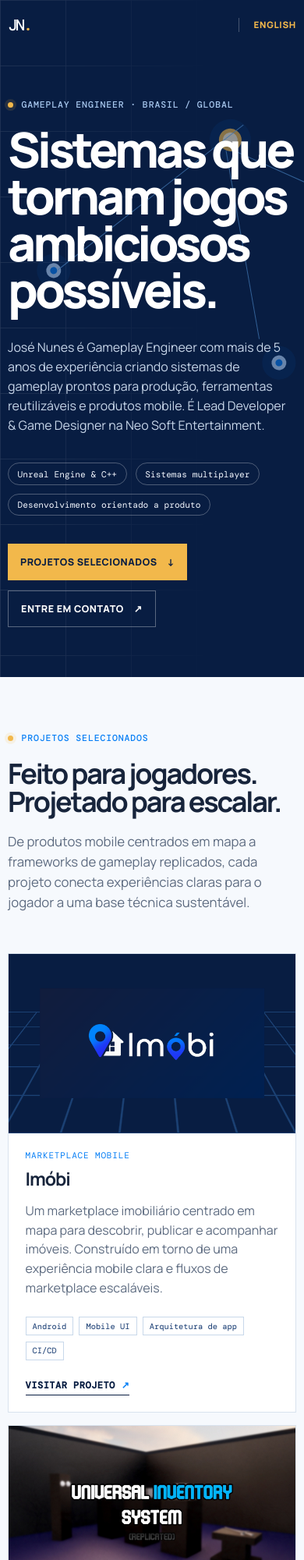
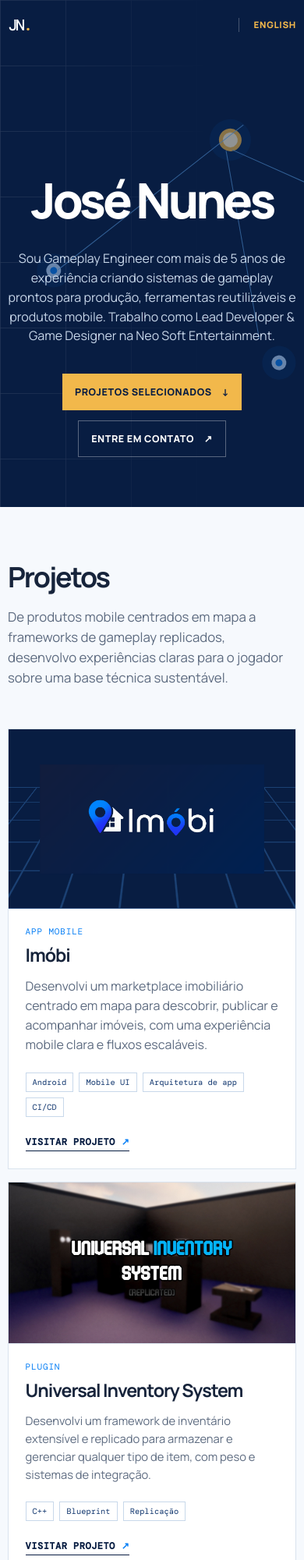
Before and after one commit to frytinhas/frytinhas.github.io, an Astro site: page /pt in a window 390 px wide. Shown: the top 2000 px of the page at 78% size. Built offline with nearby package versions, Linux system fonts and the light colour scheme; Astro itself is replaced by a stand-in of ours.

Commit message:
chore: Remove and center some divs

```diff
--- a/src/components/PortfolioPage.astro
+++ b/src/components/PortfolioPage.astro
@@ -35,12 +35,8 @@ const socials = {
       <i class="line line-a"></i><i class="line line-b"></i><i class="line line-c"></i>
     </div>
     <div class="container hero-inner">
-      <p class="eyebrow"><span></span>{copy.hero.label}</p>
       <h1 id="hero-title">{copy.hero.headline}</h1>
       <p class="hero-intro">{copy.hero.intro}</p>
-      <ul class="hero-facts" aria-label={locale === 'pt' ? 'Especialidades' : 'Specialties'}>
-        {copy.hero.facts.map((fact) => <li>{fact}</li>)}
-      </ul>
       <div class="hero-actions">
         <a class="button button-primary" href="#work">{copy.hero.projects}<span aria-hidden="true">↓</span></a>
         <a class="button button-quiet" href="#contact">{copy.hero.contact}<span aria-hidden="true">↗</span></a>
@@ -50,7 +46,6 @@ const socials = {
 
   <section id="work" class="section container" aria-labelledby="work-title">
     <div class="section-heading">
-      <p class="eyebrow ink"><span></span>{copy.projects.label}</p>
       <h2 id="work-title">{copy.projects.title}</h2>
       <p>{copy.projects.intro}</p>
     </div>
@@ -99,7 +94,6 @@ const socials = {
   <section id="experience" class="section section-dark" aria-labelledby="experience-title">
     <div class="container">
       <div class="section-heading light">
-        <p class="eyebrow"><span></span>{copy.experiences.label}</p>
         <h2 id="experience-title">{copy.experiences.title}</h2>
         <p>{copy.experiences.intro}</p>
       </div>
@@ -114,7 +108,6 @@ const socials = {
 
   <section id="expertise" class="section container" aria-labelledby="expertise-title">
     <div class="section-heading">
-      <p class="eyebrow ink"><span></span>{copy.expertise.label}</p>
       <h2 id="expertise-title">{copy.expertise.title}</h2>
     </div>
     <div class="expertise-grid">
@@ -124,7 +117,7 @@ const socials = {
 
   <section id="contact" class="contact-section" aria-labelledby="contact-title">
     <div class="container contact-inner">
-      <div><p class="eyebrow"><span></span>{copy.contact.label}</p><h2 id="contact-title">{copy.contact.title}</h2><p>{copy.contact.intro}</p></div>
+      <div><h2 id="contact-title">{copy.contact.title}</h2><p>{copy.contact.intro}</p></div>
       <div class="contact-links">
         <a href={socials.email}>{copy.contact.email}<span>contactfrytinhas1910@gmail.com</span></a>
         <a href={socials.linkedin} target="_blank" rel="noopener noreferrer">{copy.contact.linkedin}<span>/in/jg-nunes</span></a>
--- a/src/data/portfolio.ts
+++ b/src/data/portfolio.ts
@@ -26,11 +26,11 @@ type PortfolioCopy = {
   navigation: { about: string; work: string; experience: string; expertise: string; contact: string };
   languageLabel: string;
   switchLanguage: string;
-  hero: { label: string; headline: string; intro: string; facts: string[]; projects: string; contact: string };
-  projects: { label: string; title: string; intro: string; visit: string; otherLabel: string };
-  experiences: { label: string; title: string; intro: string };
-  expertise: { label: string; title: string; groups: { label: string; items: string[] }[] };
-  contact: { label: string; title: string; intro: string; email: string; linkedin: string; github: string };
+  hero: { headline: string; intro: string; projects: string; contact: string };
+  projects: { title: string; intro: string; visit: string; otherLabel: string };
+  experiences: { title: string; intro: string };
+  expertise: { title: string; groups: { label: string; items: string[] }[] };
+  contact: { title: string; intro: string; email: string; linkedin: string; github: string };
   footer: string;
   projectsList: Project[];
   experiencesList: Experience[];
@@ -53,28 +53,23 @@ export const portfolio: Record<Locale, PortfolioCopy> = {
     languageLabel: 'Language',
     switchLanguage: 'Português',
     hero: {
-      label: 'Gameplay Engineer · Brazil / Global',
-      headline: 'Systems that make ambitious games feel possible.',
-      intro: 'José Nunes is a Gameplay Engineer with 5+ years of experience building production-ready gameplay systems, reusable tools, and mobile products. He is Lead Developer & Game Designer at Neo Soft Entertainment.',
-      facts: ['Unreal Engine & C++', 'Multiplayer systems', 'Product-minded development'],
+      headline: 'José Nunes',
+      intro: 'I am a Gameplay Engineer with 5+ years of experience building production-ready gameplay systems, reusable tools, and mobile products. I work as Lead Developer & Game Designer at Neo Soft Entertainment.',
       projects: 'Selected work',
       contact: 'Get in touch',
     },
     projects: {
-      label: 'Selected work',
-      title: 'Built for players. Designed to scale.',
-      intro: 'From map-first mobile products to replicated gameplay frameworks, each project connects clear player-facing experiences with maintainable technical foundations.',
+      title: 'Projects',
+      intro: 'From map-first mobile products to replicated gameplay frameworks, I build clear player-facing experiences on maintainable technical foundations.',
       visit: 'Visit project',
       otherLabel: 'More selected work',
     },
     experiences: {
-      label: 'Experience',
-      title: 'Hands-on work across teams, platforms, and systems.',
-      intro: 'A compact record of building gameplay, leading delivery, and collaborating remotely with multidisciplinary teams.',
+      title: 'Career',
+      intro: 'My experience building gameplay, leading delivery, and collaborating remotely with multidisciplinary teams.',
     },
     expertise: {
-      label: 'Technical perspective',
-      title: 'Engineering that stays useful after the feature ships.',
+      title: 'Technical Knowledge',
       groups: [
         { label: 'Gameplay systems', items: ['Replication & multiplayer', 'EOS & matchmaking', 'Gameplay Ability System', 'Common UI & Enhanced Input', 'AI, UI & game design'] },
         { label: 'Languages & engines', items: ['C++', 'C#', 'Blueprint', 'Verse', 'Python & Shell', 'Unreal Engine & Unity'] },
@@ -82,26 +77,25 @@ export const portfolio: Record<Locale, PortfolioCopy> = {
       ],
     },
     contact: {
-      label: 'Contact',
       title: 'Get in touch.',
       intro: 'For gameplay engineering, technical collaboration, or a good systems conversation.',
       email: 'Email',
       linkedin: 'LinkedIn',
       github: 'GitHub',
     },
-    footer: '© 2026 José Nunes. Built with care.',
+    footer: '© 2026 José Nunes.',
     projectsList: [
-      { name: 'Imóbi', kind: 'Mobile marketplace', description: 'A map-first real-estate marketplace for discovering, publishing, and managing properties. Built around a clear mobile experience and scalable marketplace flows.', tags: ['Android', 'Mobile UI', 'App architecture', 'CI/CD'], href: external.imobi, image: '/projects/imobi.png', imageAlt: 'Imóbi app graphic', featured: true },
-      { name: 'Universal Inventory System', kind: 'Unreal Engine plugin', description: 'A replicated, extensible inventory framework for storing and managing any item type, with weight and integration systems.', tags: ['C++', 'Blueprint', 'Replication'], href: external.inventory, image: '/projects/inventory.jpg', imageAlt: 'Universal Inventory System preview' },
-      { name: 'Universal Interaction System', kind: 'Unreal Engine plugin', description: 'A documented replicated interaction framework that validates and executes gameplay interactions simply and reliably.', tags: ['C++', 'Blueprint', 'Replication'], href: external.interaction, image: '/projects/interaction.jpg', imageAlt: 'Universal Interaction System preview' },
-      { name: 'Universal Economy System', kind: 'Unreal Engine plugin', description: 'A multiplayer-ready economy layer for currencies, player money, storage methods, and game-specific monetary systems.', tags: ['C++', 'Blueprint', 'Replication'], href: external.economy, image: '/projects/economy.jpg', imageAlt: 'Universal Economy System preview' },
-      { name: 'FRONTLINE', kind: 'Tactical shooter', description: 'Gameplay work for a competitive tactical shooter, spanning multiplayer systems, EOS matchmaking, Steam integration, UI, and replicated game state.', tags: ['Unreal Engine', 'C++', 'EOS', 'GAS'], href: external.frontline, image: '/projects/frontline.jpg', imageAlt: 'FRONTLINE game key art', metric: '14k+ Steam wishlists' },
-      { name: 'Fries Library', kind: 'Engine tools', description: 'A C++ utility library that fills practical Unreal Engine gaps with developer-focused functions exposed to Blueprint.', tags: ['Unreal Engine', 'C++', 'Blueprint'], href: external.fries, image: '/projects/fries.jpg', imageAlt: 'Fries Library preview' },
+      { name: 'Imóbi', kind: 'Mobile App', description: 'I developed a map-first real-estate marketplace for discovering, publishing, and managing properties, with a clear mobile experience and scalable marketplace flows.', tags: ['Android', 'Mobile UI', 'App architecture', 'CI/CD'], href: external.imobi, image: '/projects/imobi.png', imageAlt: 'Imóbi app graphic', featured: true },
+      { name: 'Universal Inventory System', kind: 'Plugin', description: 'I developed a replicated, extensible inventory framework for storing and managing any item type, with weight and integration systems.', tags: ['C++', 'Blueprint', 'Replication'], href: external.inventory, image: '/projects/inventory.jpg', imageAlt: 'Universal Inventory System preview' },
+      { name: 'Universal Interaction System', kind: 'Plugin', description: 'I developed a documented replicated interaction framework that validates and executes gameplay interactions simply and reliably.', tags: ['C++', 'Blueprint', 'Replication'], href: external.interaction, image: '/projects/interaction.jpg', imageAlt: 'Universal Interaction System preview' },
+      { name: 'Universal Economy System', kind: 'Plugin', description: 'I developed a multiplayer-ready economy layer for currencies, player money, storage methods, and game-specific monetary systems.', tags: ['C++', 'Blueprint', 'Replication'], href: external.economy, image: '/projects/economy.jpg', imageAlt: 'Universal Economy System preview' },
+      { name: 'FRONTLINE', kind: 'Tactical shooter', description: 'I worked on gameplay for a competitive tactical shooter, including multiplayer systems, EOS matchmaking, Steam integration, UI, and replicated game state.', tags: ['Unreal Engine', 'C++', 'EOS', 'GAS'], href: external.frontline, image: '/projects/frontline.jpg', imageAlt: 'FRONTLINE game key art', metric: '14k+ Steam wishlists' },
+      { name: 'Fries Library', kind: 'Engine tools', description: 'I developed a C++ utility library that fills practical Unreal Engine gaps with developer-focused functions exposed to Blueprint.', tags: ['Unreal Engine', 'C++', 'Blueprint'], href: external.fries, image: '/projects/fries.jpg', imageAlt: 'Fries Library preview' },
     ],
     experiencesList: [
-      { company: 'Poseidon Studios', role: 'Pleno Gameplay Engineer', period: 'Jan 2026 — Jun 2026', location: 'Bucharest, Romania · Remote', description: 'Built gameplay features, UI, AI, and scalable frameworks for AA Unreal Engine projects in C++ and Blueprint.' },
-      { company: 'Neo Soft Entertainment', role: 'Lead Developer & Game Designer', period: 'Feb 2025 — Present', location: 'Salvador, Brazil · Remote', description: 'Leads multidisciplinary delivery across commercial games and software, connecting technical architecture, gameplay design, and production decisions.' },
-      { company: 'Freelance', role: 'Software & Gameplay Developer', period: 'Nov 2022 — Present', location: 'Worldwide · Remote', description: 'Delivers custom games, software, multiplayer systems, backend integrations, and production-ready tooling for distributed clients.' },
+      { company: 'Poseidon Studios', role: 'Pleno Gameplay Engineer', period: 'Jan 2026 — Jun 2026', location: 'Bucharest, Romania · Remote', description: 'I built gameplay features, UI, AI, and scalable frameworks for AA Unreal Engine projects in C++ and Blueprint.' },
+      { company: 'Neo Soft Entertainment', role: 'Lead Developer & Game Designer', period: 'Feb 2025 — Present', location: 'Salvador, Brazil · Remote', description: 'I lead multidisciplinary delivery across commercial games and software, connecting technical architecture, gameplay design, and production decisions.' },
+      { company: 'Freelance', role: 'Software & Gameplay Developer', period: 'Nov 2022 — Present', location: 'Worldwide · Remote', description: 'I develop custom games, software, multiplayer systems, backend integrations, and production-ready tooling for distributed clients.' },
     ],
   },
   pt: {
@@ -111,28 +105,23 @@ export const portfolio: Record<Locale, PortfolioCopy> = {
     languageLabel: 'Idioma',
     switchLanguage: 'English',
     hero: {
-      label: 'Gameplay Engineer · Brasil / Global',
-      headline: 'Sistemas que tornam jogos ambiciosos possíveis.',
-      intro: 'José Nunes é Gameplay Engineer com mais de 5 anos de experiência criando sistemas de gameplay prontos para produção, ferramentas reutilizáveis e produtos mobile. É Lead Developer & Game Designer na Neo Soft Entertainment.',
-      facts: ['Unreal Engine & C++', 'Sistemas multiplayer', 'Desenvolvimento orientado a produto'],
+      headline: 'José Nunes',
+      intro: 'Sou Gameplay Engineer com mais de 5 anos de experiência criando sistemas de gameplay prontos para produção, ferramentas reutilizáveis e produtos mobile. Trabalho como Lead Developer & Game Designer na Neo Soft Entertainment.',
       projects: 'Projetos selecionados',
       contact: 'Entre em contato',
     },
     projects: {
-      label: 'Projetos selecionados',
-      title: 'Feito para jogadores. Projetado para escalar.',
-      intro: 'De produtos mobile centrados em mapa a frameworks de gameplay replicados, cada projeto conecta experiências claras para o jogador a uma base técnica sustentável.',
+      title: 'Projetos',
+      intro: 'De produtos mobile centrados em mapa a frameworks de gameplay replicados, desenvolvo experiências claras para o jogador sobre uma base técnica sustentável.',
       visit: 'Visitar projeto',
       otherLabel: 'Mais projetos selecionados',
     },
     experiences: {
-      label: 'Experiência',
-      title: 'Trabalho prático entre equipes, plataformas e sistemas.',
-      intro: 'Um histórico conciso de desenvolvimento de gameplay, liderança de entregas e colaboração remota com equipes multidisciplinares.',
+      title: 'Carreira',
+      intro: 'Minha experiência no desenvolvimento de gameplay, na liderança de entregas e na colaboração remota com equipes multidisciplinares.',
     },
     expertise: {
-      label: 'Perspectiva técnica',
-      title: 'Engenharia que continua útil depois que a feature é entregue.',
+      title: 'Conhecimento Técnico',
       groups: [
         { label: 'Sistemas de gameplay', items: ['Replicação & multiplayer', 'EOS & matchmaking', 'Gameplay Ability System', 'Common UI & Enhanced Input', 'IA, UI & game design'] },
         { label: 'Linguagens & engines', items: ['C++', 'C#', 'Blueprint', 'Verse', 'Python & Shell', 'Unreal Engine & Unity'] },
@@ -140,26 +129,25 @@ export const portfolio: Record<Locale, PortfolioCopy> = {
       ],
     },
     contact: {
-      label: 'Contato',
       title: 'Entre em contato.',
       intro: 'Para engenharia de gameplay, colaboração técnica ou uma boa conversa sobre sistemas.',
       email: 'E-mail',
       linkedin: 'LinkedIn',
       github: 'GitHub',
     },
-    footer: '© 2026 José Nunes. Feito com cuidado.',
+    footer: '© 2026 José Nunes.',
     projectsList: [
-      { name: 'Imóbi', kind: 'Marketplace mobile', description: 'Um marketplace imobiliário centrado em mapa para descobrir, publicar e acompanhar imóveis. Construído em torno de uma experiência mobile clara e fluxos de marketplace escaláveis.', tags: ['Android', 'Mobile UI', 'Arquitetura de app', 'CI/CD'], href: external.imobi, image: '/projects/imobi.png', imageAlt: 'Arte do app Imóbi', featured: true },
-      { name: 'Universal Inventory System', kind: 'Plugin para Unreal Engine', description: 'Um framework de inventário extensível e replicado para armazenar e gerenciar qualquer tipo de item, com peso e sistemas de integração.', tags: ['C++', 'Blueprint', 'Replicação'], href: external.inventory, image: '/projects/inventory.jpg', imageAlt: 'Prévia do Universal Inventory System' },
-      { name: 'Universal Interaction System', kind: 'Plugin para Unreal Engine', description: 'Um framework de interação replicado e documentado que valida e executa interações de gameplay de forma simples e confiável.', tags: ['C++', 'Blueprint', 'Replicação'], href: external.interaction, image: '/projects/interaction.jpg', imageAlt: 'Prévia do Universal Interaction System' },
-      { name: 'Universal Economy System', kind: 'Plugin para Unreal Engine', description: 'Uma camada de economia pronta para multiplayer, com moedas, dinheiro do jogador, métodos de armazenamento e sistemas monetários específicos para cada jogo.', tags: ['C++', 'Blueprint', 'Replicação'], href: external.economy, image: '/projects/economy.jpg', imageAlt: 'Prévia do Universal Economy System' },
-      { name: 'FRONTLINE', kind: 'Tactical shooter', description: 'Trabalho de gameplay para um shooter tático competitivo, incluindo sistemas multiplayer, matchmaking com EOS, Steam, UI e estado de jogo replicado.', tags: ['Unreal Engine', 'C++', 'EOS', 'GAS'], href: external.frontline, image: '/projects/frontline.jpg', imageAlt: 'Key art de FRONTLINE', metric: '14 mil+ wishlists na Steam' },
-      { name: 'Fries Library', kind: 'Ferramentas de engine', description: 'Uma biblioteca de utilitários em C++ que resolve lacunas práticas da Unreal Engine com funções voltadas a desenvolvedores e expostas ao Blueprint.', tags: ['Unreal Engine', 'C++', 'Blueprint'], href: external.fries, image: '/projects/fries.jpg', imageAlt: 'Prévia da Fries Library' },
+      { name: 'Imóbi', kind: 'App Mobile', description: 'Desenvolvi um marketplace imobiliário centrado em mapa para descobrir, publicar e acompanhar imóveis, com uma experiência mobile clara e fluxos escaláveis.', tags: ['Android', 'Mobile UI', 'Arquitetura de app', 'CI/CD'], href: external.imobi, image: '/projects/imobi.png', imageAlt: 'Arte do app Imóbi', featured: true },
+      { name: 'Universal Inventory System', kind: 'Plugin', description: 'Desenvolvi um framework de inventário extensível e replicado para armazenar e gerenciar qualquer tipo de item, com peso e sistemas de integração.', tags: ['C++', 'Blueprint', 'Replicação'], href: external.inventory, image: '/projects/inventory.jpg', imageAlt: 'Prévia do Universal Inventory System' },
+      { name: 'Universal Interaction System', kind: 'Plugin', description: 'Desenvolvi um framework de interação replicado e documentado que valida e executa interações de gameplay de forma simples e confiável.', tags: ['C++', 'Blueprint', 'Replicação'], href: external.interaction, image: '/projects/interaction.jpg', imageAlt: 'Prévia do Universal Interaction System' },
+      { name: 'Universal Economy System', kind: 'Plugin', description: 'Desenvolvi uma camada de economia pronta para multiplayer, com moedas, dinheiro do jogador, métodos de armazenamento e sistemas monetários específicos para cada jogo.', tags: ['C++', 'Blueprint', 'Replicação'], href: external.economy, image: '/projects/economy.jpg', imageAlt: 'Prévia do Universal Economy System' },
+      { name: 'FRONTLINE', kind: 'Tactical shooter', description: 'Trabalhei no gameplay de um shooter tático competitivo, incluindo sistemas multiplayer, matchmaking com EOS, Steam, UI e estado de jogo replicado.', tags: ['Unreal Engine', 'C++', 'EOS', 'GAS'], href: external.frontline, image: '/projects/frontline.jpg', imageAlt: 'Key art de FRONTLINE', metric: '14 mil+ wishlists na Steam' },
+      { name: 'Fries Library', kind: 'Ferramentas de engine', description: 'Desenvolvi uma biblioteca de utilitários em C++ que resolve lacunas práticas da Unreal Engine com funções voltadas a desenvolvedores e expostas ao Blueprint.', tags: ['Unreal Engine', 'C++', 'Blueprint'], href: external.fries, image: '/projects/fries.jpg', imageAlt: 'Prévia da Fries Library' },
     ],
     experiencesList: [
-      { company: 'Poseidon Studios', role: 'Pleno Gameplay Engineer', period: 'Jan 2026 — Jun 2026', location: 'Bucareste, Romênia · Remoto', description: 'Desenvolveu features de gameplay, UI, IA e frameworks escaláveis para projetos AA em Unreal Engine com C++ e Blueprint.' },
-      { company: 'Neo Soft Entertainment', role: 'Lead Developer & Game Designer', period: 'Fev 2025 — Presente', location: 'Salvador, Brasil · Remoto', description: 'Lidera entregas multidisciplinares em games e software comercial, conectando arquitetura técnica, game design e decisões de produção.' },
-      { company: 'Freelance', role: 'Desenvolvedor de Software & Gameplay', period: 'Nov 2022 — Presente', location: 'Global · Remoto', description: 'Entrega jogos, software, sistemas multiplayer, integrações de backend e ferramentas prontas para produção a clientes distribuídos.' },
+      { company: 'Poseidon Studios', role: 'Pleno Gameplay Engineer', period: 'Jan 2026 — Jun 2026', location: 'Bucareste, Romênia · Remoto', description: 'Desenvolvi features de gameplay, UI, IA e frameworks escaláveis para projetos AA em Unreal Engine com C++ e Blueprint.' },
+      { company: 'Neo Soft Entertainment', role: 'Lead Developer & Game Designer', period: 'Fev 2025 — Presente', location: 'Salvador, Brasil · Remoto', description: 'Lidero entregas multidisciplinares em games e software comercial, conectando arquitetura técnica, game design e decisões de produção.' },
+      { company: 'Freelance', role: 'Desenvolvedor de Software & Gameplay', period: 'Nov 2022 — Presente', location: 'Global · Remoto', description: 'Desenvolvo jogos, software, sistemas multiplayer, integrações de backend e ferramentas prontas para produção para clientes distribuídos.' },
     ],
   },
 };
--- a/src/styles/global.css
+++ b/src/styles/global.css
@@ -39,15 +39,10 @@ button, a { -webkit-tap-highlight-color: transparent; }
 
 .hero { min-height: 700px; position: relative; overflow: hidden; isolation: isolate; background: var(--navy); color: var(--white); display: flex; align-items: end; padding: 11rem 0 5.5rem; }
 .hero::after { content: ''; position: absolute; inset: 0; z-index: -1; opacity: .12; background-image: linear-gradient(rgba(255,255,255,.7) 1px, transparent 1px), linear-gradient(90deg, rgba(255,255,255,.7) 1px, transparent 1px); background-size: 84px 84px; mask-image: linear-gradient(to right, black, transparent 70%); }
-.hero-inner { position: relative; }
-.eyebrow { font: 500 .72rem/1.2 var(--mono); letter-spacing: .075em; text-transform: uppercase; color: #a9c9f0; display: flex; align-items: center; gap: .65rem; margin: 0 0 1.25rem; }
-.eyebrow span { width: 7px; height: 7px; border-radius: 99px; background: var(--gold); box-shadow: 0 0 0 4px rgba(242,184,75,.13); }
-.eyebrow.ink { color: var(--blue); }
-.hero h1 { max-width: 860px; margin: 0; letter-spacing: -.065em; font-size: clamp(3.2rem, 8vw, 7rem); line-height: .96; font-weight: 800; }
-.hero-intro { font-size: clamp(1rem, 1.8vw, 1.25rem); max-width: 650px; margin: 2rem 0 0; color: #c7d6e9; }
-.hero-facts { display: flex; flex-wrap: wrap; padding: 0; margin: 2.25rem 0; list-style: none; gap: .7rem; }
-.hero-facts li { border: 1px solid rgba(255,255,255,.28); border-radius: 99px; padding: .38rem .72rem; color: #f4f8ff; font: .7rem var(--mono); }
-.hero-actions { display: flex; flex-wrap: wrap; gap: .8rem; }
+.hero-inner { position: relative; text-align: center; }
+.hero h1 { max-width: 860px; margin: 0 auto; letter-spacing: -.065em; font-size: clamp(3.2rem, 8vw, 7rem); line-height: .96; font-weight: 800; }
+.hero-intro { font-size: clamp(1rem, 1.8vw, 1.25rem); max-width: 650px; margin: 2rem auto 0; color: #c7d6e9; }
+.hero-actions { display: flex; flex-wrap: wrap; justify-content: center; gap: .8rem; margin-top: 2.25rem; }
 .button { display: inline-flex; gap: .8rem; align-items: center; min-height: 47px; padding: .75rem 1rem; font-size: .78rem; font-weight: 800; text-decoration: none; text-transform: uppercase; letter-spacing: .045em; }
 .button-primary { color: var(--navy); background: var(--gold); }
 .button-primary:hover { background: #ffd57d; }
@@ -111,8 +106,6 @@ button, a { -webkit-tap-highlight-color: transparent; }
 
 .contact-section { color: var(--white); background: var(--blue); padding: 5.5rem 0; }
 .contact-inner { display: grid; grid-template-columns: 1fr 1fr; gap: 3rem; align-items: end; }
-.contact-inner .eyebrow { color: #dfeeff; }
-.contact-inner .eyebrow span { background: var(--gold); }
 .contact-inner > div:first-child > p:last-child { max-width: 430px; color: #e2effe; margin: 1.25rem 0 0; }
 .contact-links { display: grid; gap: .75rem; }
 .contact-links a { border-bottom: 1px solid rgba(255,255,255,.47); padding: .75rem 0; text-decoration: none; font-weight: 800; display: flex; justify-content: space-between; gap: 1rem; }
```
